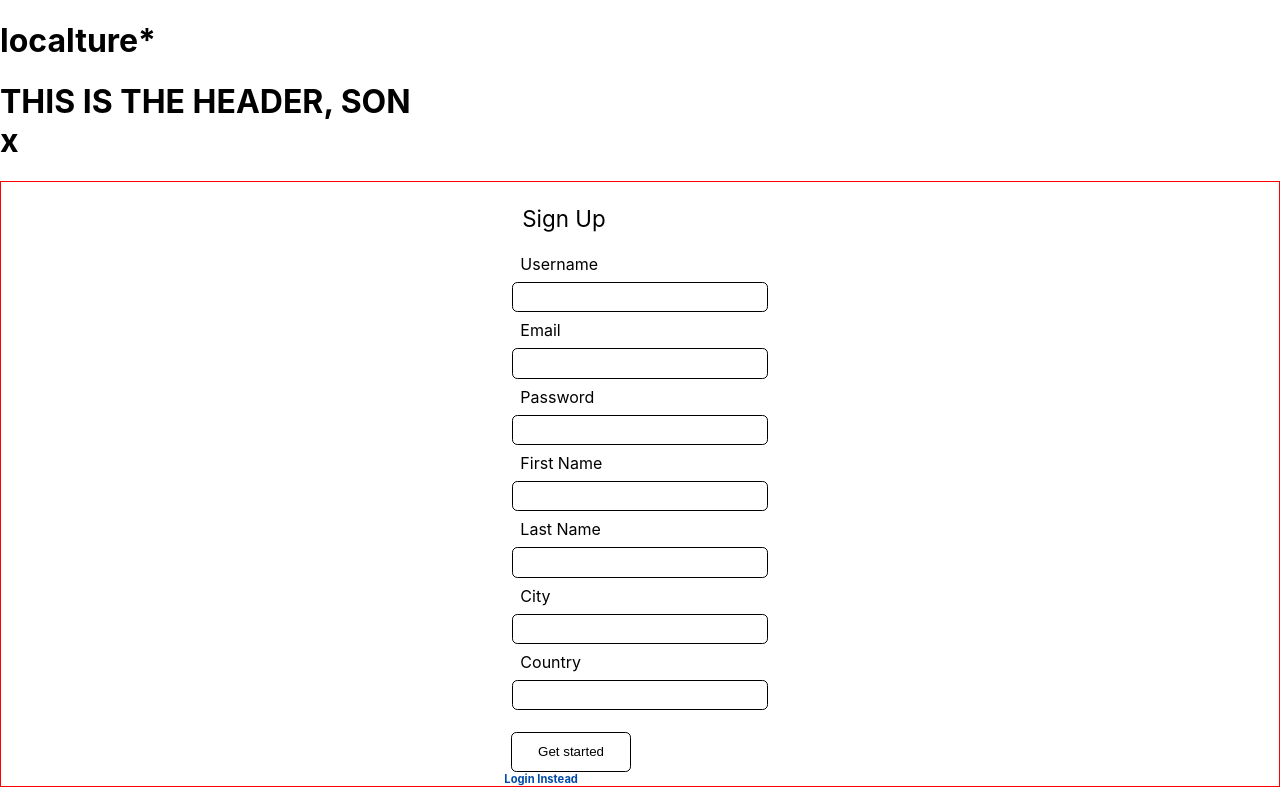
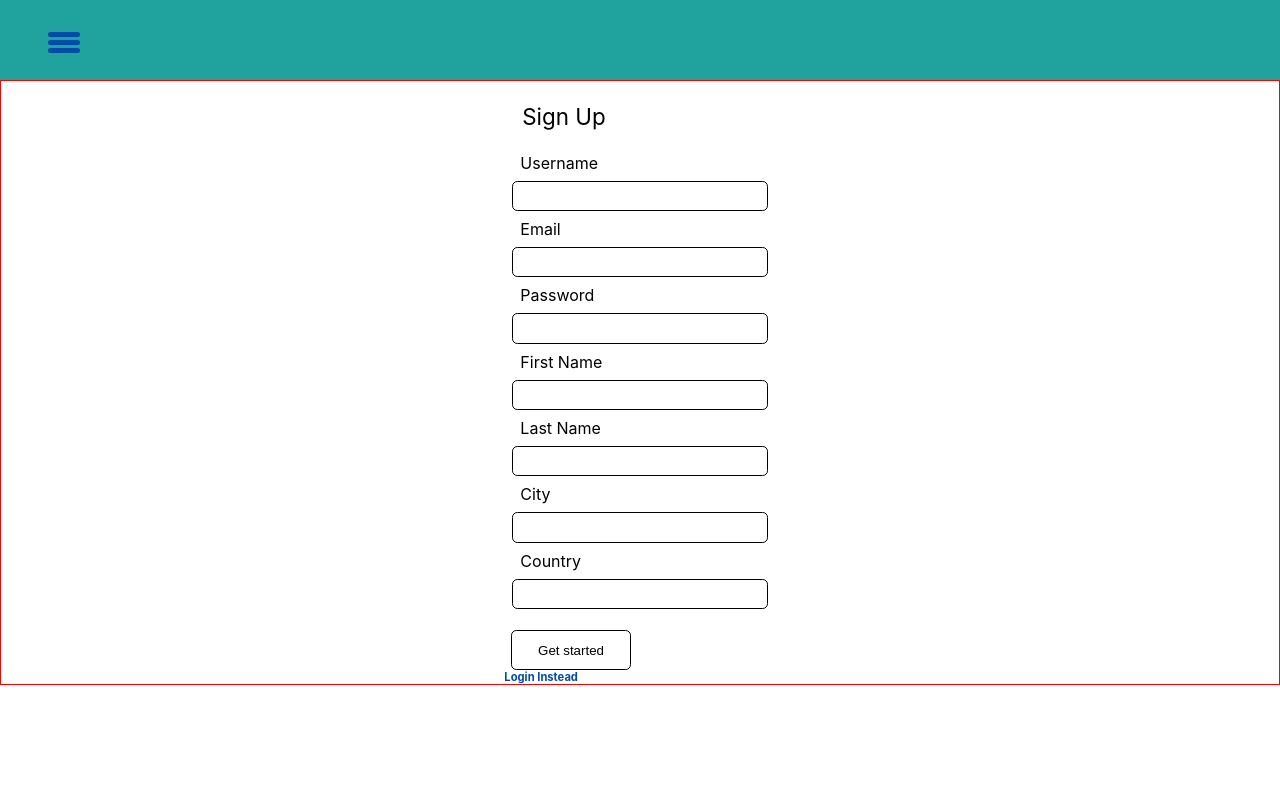
Before and after one commit to itzamnahuerta/localture, a React (Create React App) app in the folder client/: page / in a window 1280 px wide. Built offline with nearby package versions, Linux system fonts and the light colour scheme.

Commit message:
have sidebar working, need to work on closing x

```diff
--- a/client/src/App.js
+++ b/client/src/App.js
@@ -2,9 +2,9 @@ import React, { Component } from 'react';
 import './styles/App.scss';
 import { login } from './services/authApi';
 import { addUser } from './services/usersApi';
-import Dashboard from './components/Dashboard/Dashboard';
+import Main from './components/Main/Main';
 import Header from './components/Header/Header'
-
+import HamburgerMenu from './components/HamburgerMenu/HamburgerMenu'
 
 class App extends Component {
   constructor(){
@@ -20,7 +20,8 @@ class App extends Component {
       email: '',
       first_name: '',
       last_name: '',
-      isAuthenticated: false
+      isAuthenticated: false,
+      is_hamburger_menu_clicked: false
 
     }
     this.handleLogin = this.handleLogin.bind(this);
@@ -73,13 +74,29 @@ class App extends Component {
     }
 }
 
+  handleMenuOpen = () => {
+    this.setState({is_hamburger_menu_clicked:!this.state.is_hamburger_menu_clicked})
+  }
 
   render() {
+    console.log('is menu clicked ====>',this.state.is_hamburger_menu_clicked)
+    const showHamburgerIcon = this.is_hamburger_menu_clicked === true ? 'icon-menu-invisible' : 'hamburger-icon'
+
     return (
       <div className="App">
-        <h1> localture* </h1>
         <Header />
-        <Dashboard
+
+        <div className={`${showHamburgerIcon}`} onClick={this.handleMenuOpen} >
+          <div className="line line1"> </div>
+          <div className="line line2"> </div>
+          <div className="line line3"> </div>
+        </div>
+
+        <HamburgerMenu
+          handleMenuOpen={this.state.handleMenuOpen}
+          is_hamburger_menu_clicked={this.state.is_hamburger_menu_clicked}
+        />
+        <Main
           isAuthenticated={this.state.isAuthenticated}
           handleLoginFormChange={this.handleLoginFormChange}
           handleLogin={this.handleLogin}
--- a/client/src/components/HamburgerMenu/HamburgerMenu.jsx
+++ b/client/src/components/HamburgerMenu/HamburgerMenu.jsx
@@ -1,17 +1,20 @@
 import React from 'react'
-import { Link } from 'react-dom'
+import { Link } from 'react-router-dom'
 
 
 const HamburgerMenu = (props) => {
-    // const {} = props;
-    // const showMenu = isMenuClicked === true ? 'sidebar open'
+    const showMenu = props.is_hamburger_menu_clicked === true ? 'sidebar open' : 'sidebar'
+    console.log('what about now ', props.is_hamburger_menu_clicked)
+    return(
 
-    return(
-        <div className="sidebar">
-        <div onClick={props.handleMenuOpen}>
-            <div className="xMark"> x </div>
-        </div>
-
+        <div className={showMenu}>
+            <div onClick={props.handleMenuOpen}>
+                <div className="xMark"> x </div>
+            </div>
+            <div className="sidebar-title"> LOCALTURE </div>
+            <Link to="/"> Dashboard </Link>
+            <Link to="/"> My Profile</Link>
+            <Link to="/"> Logout </Link>
         </div>
     )
 
--- a/client/src/components/Header/Header.jsx
+++ b/client/src/components/Header/Header.jsx
@@ -1,14 +1,9 @@
 import React, {Component} from 'react'
-import HamburgerMenu from '../HamburgerMenu/HamburgerMenu'
 
 export default class Header extends Component {
   render() {
     return (
-      <div>
-          <h1>
-            THIS IS THE HEADER, SON
-            <HamburgerMenu />
-          </h1>
+      <div className="header">
       </div>
     )
   }
--- a/client/src/components/LandingPage/LandingPage.jsx
+++ b/client/src/components/LandingPage/LandingPage.jsx
@@ -2,7 +2,7 @@ import React, { Component } from 'react'
 import {Redirect} from 'react-router-dom'
 import LoginForm from '../LoginForm/LoginForm'
 import SignupForm from '../SignupForm/SignupForm';
-import Dashboard from '../Dashboard/Dashboard';
+import Main from '../Main/Main';
 import UserProfile from '../UserProfile/UserProfile'
 
 export default class LandingPage extends Component {
--- a/client/src/components/Dashboard/Dashboard.jsx
+++ b/client/src/components/Main/Main.jsx
@@ -17,15 +17,12 @@ export default class Dashboard extends Component {
       email: '',
       first_name: '',
       last_name: '',
-      is_hamburgerMenu_clicked: false
     }
   }
 
-  handleMenuOpen = () => {
-    this.setState({is_hamburgerMenu_clicked: !this.state.is_hamburgerMenu_clicked})
-  }
 
   render() {
+
     return (
       <div>
         <Switch>
--- a/client/src/styles/App.scss
+++ b/client/src/styles/App.scss
@@ -1,9 +1,9 @@
-
 @import 'Colors';
 @import 'Landingpage';
-@import 'Map';
 @import 'UserProfile';
-
+@import 'Dashboard';
+@import 'Header';
+@import 'HamburgerMenu';
 
 
 .App {
--- /dev/null
+++ b/client/src/styles/HamburgerMenu.scss
@@ -0,0 +1,130 @@
+
+.sidebar {
+    height: 60vh;
+    width: 16em;
+    left: -16em;
+    position: fixed;
+    top: 1em;
+    z-index: 1000;
+    transition: all 0.4s;
+    background-color: $lightgreen;
+    opacity: .9;
+    text-align: center;
+    overflow: scroll;
+
+    a {
+        text-decoration: none;
+        margin-bottom: 2em;
+        margin-left: 0;
+        padding: .4em 1em;
+        box-shadow: 4px 4px 10px $shadow;
+        color: #000;
+        transition: all 0.4s;
+        border-radius: 2px;
+    }
+    a:hover {
+        background-color: sandybrown;
+    }
+    .xMark {
+        cursor: pointer;
+        margin-left: 85%;
+        font-size: 16pt;
+    }
+
+}
+
+
+.xMark {
+    cursor: pointer;
+    margin-left: 10%;
+    font-size: 4em;
+}
+.open {
+    font-size: 10pt;
+    transform: translateX(16em);
+    transition: all 0.5s;
+}
+
+
+.hamburger-icon{
+    z-index: 2000;
+    width: 5em;
+    height: 1em;
+    position: fixed;
+    top: 1em;
+    margin: 1em 0 0 3em;
+    -webkit-transform: rotate(0deg);
+    -moz-transform: rotate(0deg);
+    -o-transform: rotate(0deg);
+    transform: rotate(0deg);
+    -webkit-transition: .5s ease-in-out;
+    -moz-transition: .5s ease-in-out;
+    -o-transition: .5s ease-in-out;
+    transition: .5s ease-in-out;
+    cursor: pointer;
+}
+.line {
+  display: block;
+  position: absolute;
+  height: .3em;
+  width: 2em;
+  background: $blue;
+  border-radius: 1em;
+  opacity: 1;
+  left: 0;
+  -webkit-transform: rotate(0deg);
+  -moz-transform: rotate(0deg);
+  -o-transform: rotate(0deg);
+  transform: rotate(0deg);
+  -webkit-transition: .25s ease-in-out;
+  -moz-transition: .25s ease-in-out;
+  -o-transition: .25s ease-in-out;
+  transition: .25s ease-in-out;
+}
+
+.hamburger-icon div:nth-child(1) {
+    top: 0em;
+    -webkit-transform-origin: left center;
+    -moz-transform-origin: left center;
+    -o-transform-origin: left center;
+    transform-origin: left center;
+  }
+
+.hamburger-icon div:nth-child(2) {
+    top: .5em;
+    -webkit-transform-origin: left center;
+    -moz-transform-origin: left center;
+    -o-transform-origin: left center;
+    transform-origin: left center;
+  }
+
+  .hamburger-icon div:nth-child(3) {
+    top: 1em;
+    -webkit-transform-origin: left center;
+    -moz-transform-origin: left center;
+    -o-transform-origin: left center;
+    transform-origin: left center;
+  }
+
+//   .hamburger-icon.open div:nth-child(1) {
+//     -webkit-transform: rotate(45deg);
+//     -moz-transform: rotate(45deg);
+//     -o-transform: rotate(45deg);
+//     transform: rotate(45deg);
+//     top: -3px;
+//     left: 8px;
+//   }
+
+//   .hamburger-icon.open div:nth-child(2) {
+//     width: 0%;
+//     opacity: 0;
+//   }
+
+//   .hamburger-icon.open div:nth-child(3) {
+//     -webkit-transform: rotate(-45deg);
+//     -moz-transform: rotate(-45deg);
+//     -o-transform: rotate(-45deg);
+//     transform: rotate(-45deg);
+//     top: 39px;
+//     left: 8px;
+//   }
--- /dev/null
+++ b/client/src/styles/Header.scss
@@ -0,0 +1,6 @@
+@import 'Colors';
+.header {
+    background-color: $bluegreen;
+    width: 100%;
+    height: 5em;
+}
```
Also changed, not shown: client/src/styles/SignupForm.scss (deleted, +0 -17 lines), client/src/styles/Dashboard.scss (added), client/src/styles/Map.scss (deleted).
